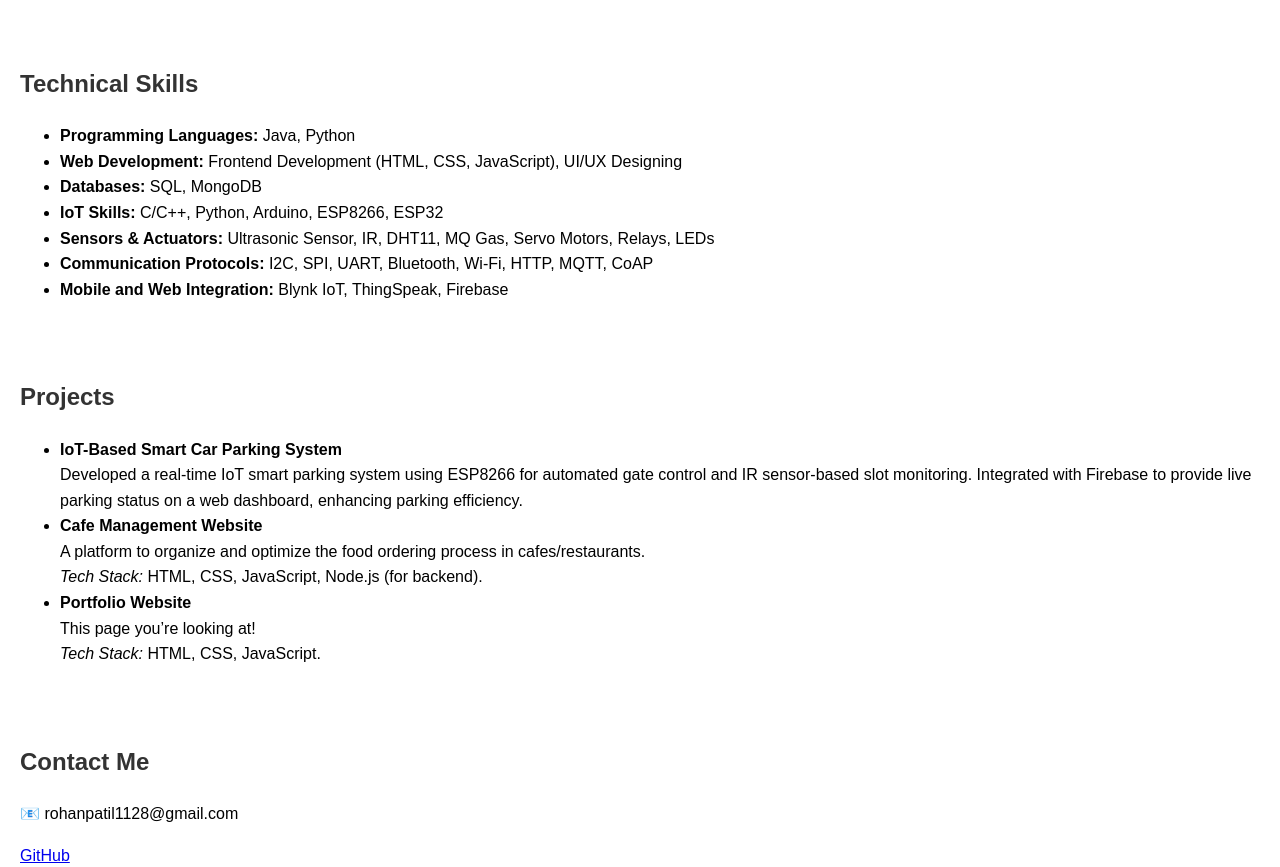
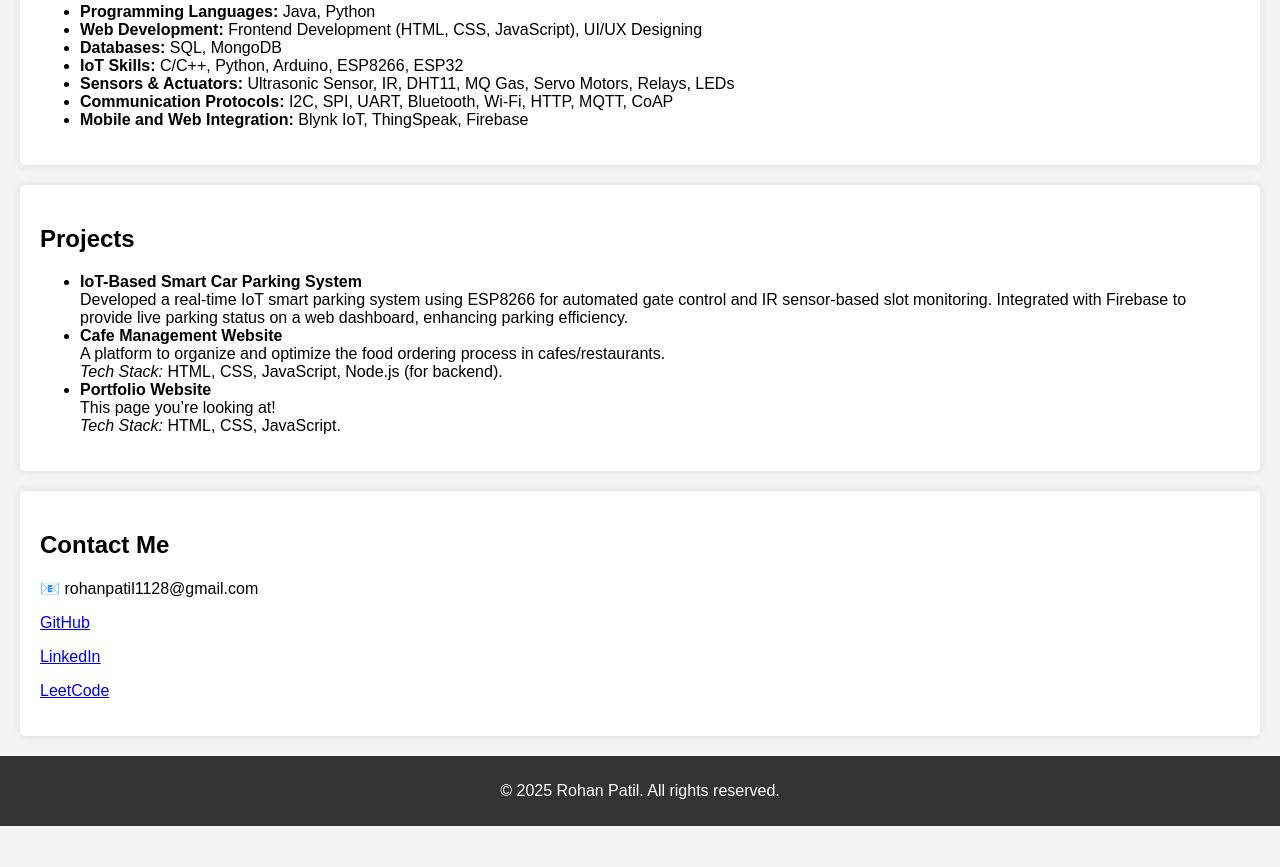
Before and after one commit to rohanpatil-09/rohanpatil-09.github.io, a plain HTML site: page index.html in a window 1280 px wide. Shown: the part 978-1845 px from the top of the page. After the commit the page ends 1804 px from the top, so only its background shows below. Drawn offline with Linux system fonts and the light colour scheme.

Commit message:
add styles to portfolio

```diff
--- a/styles.css
+++ b/styles.css
@@ -1,8 +1,8 @@
 body {
     font-family: Arial, sans-serif;
-    line-height: 1.6;
     margin: 0;
     padding: 0;
+    background-color: #f4f4f4;
 }
 
 header {
@@ -13,11 +13,11 @@ header {
 }
 
 section {
+    margin: 20px;
     padding: 20px;
-}
-
-h2 {
-    color: #333;
+    background: #fff;
+    border-radius: 5px;
+    box-shadow: 0 0 10px rgba(0, 0, 0, 0.1);
 }
 
 footer {
@@ -25,4 +25,7 @@ footer {
     padding: 10px 0;
     background: #333;
     color: #fff;
+    position: relative;
+    bottom: 0;
+    width: 100%;
 }
```
